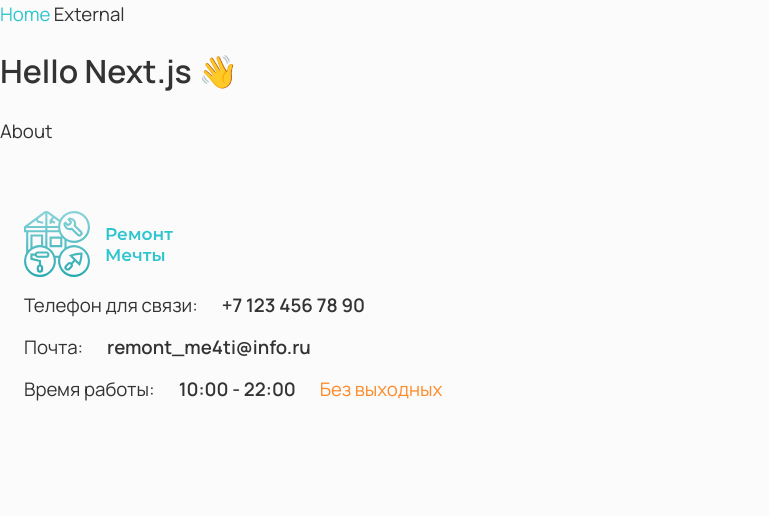
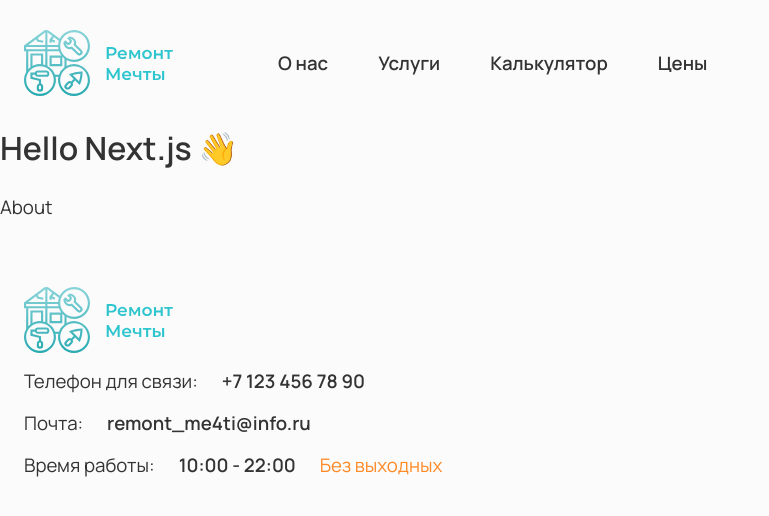
Before and after one commit to vi-latyshev/dream-renovation, a Next.js app: page / in a window 1280 px wide. Shown: the top 516 px of the page, without its empty margins (0-769 px from the left). Built offline with nearby package versions, Linux system fonts and the light colour scheme.

Commit message:
feat(header): add navigation links to header

```diff
--- a/src/components/Header/Header.tsx
+++ b/src/components/Header/Header.tsx
@@ -1,14 +1,24 @@
-import { Link } from 'components/controls';
+import { Container, makeStyles } from '@material-ui/core';
 
-export const Header = () => (
-    <header>
-        <nav>
-            <Link href="/">
-                Home
-            </Link>{' '}
-            <Link href="https://google.ru">
-                External
-            </Link>
-        </nav>
-    </header>
-);
+import { LogoIcon } from 'icons/Logo';
+import { Navigation } from './Navigation';
+
+const useStyles = makeStyles(() => ({
+    header: {
+        display: 'flex',
+        flexDirection: 'row',
+        marginTop: 30,
+        marginBottom: 30,
+    },
+}));
+
+export const Header = () => {
+    const classes = useStyles();
+
+    return (
+        <Container component="header" className={classes.header}>
+            <LogoIcon />
+            <Navigation />
+        </Container>
+    );
+};
--- /dev/null
+++ b/src/components/Header/Navigation.tsx
@@ -0,0 +1,38 @@
+import { makeStyles } from '@material-ui/core';
+
+import { Link } from 'components/controls';
+
+const useStyles = makeStyles(({ typography }) => ({
+    nav: {
+        display: 'flex',
+        alignItems: 'center',
+        marginLeft: 100,
+        '& > a': {
+            fontWeight: typography.fontWeightBold,
+            marginRight: 40,
+            paddingLeft: 5,
+            paddingRight: 5,
+        },
+    },
+}));
+
+export const Navigation = () => {
+    const classes = useStyles();
+
+    return (
+        <nav className={classes.nav}>
+            <Link href="#about">
+                О нас
+            </Link>
+            <Link href="#services">
+                Услуги
+            </Link>
+            <Link href="#calculator">
+                Калькулятор
+            </Link>
+            <Link href="#prices">
+                Цены
+            </Link>
+        </nav>
+    );
+};
```
